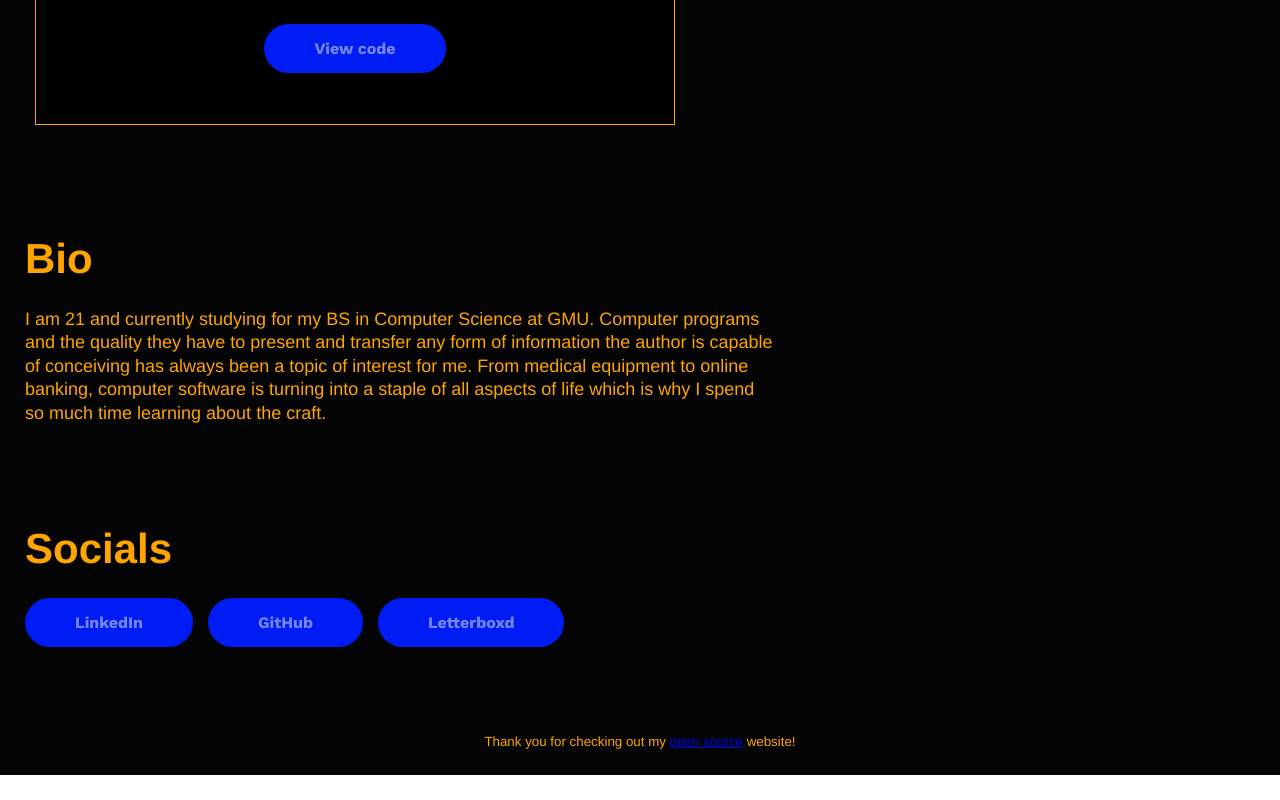
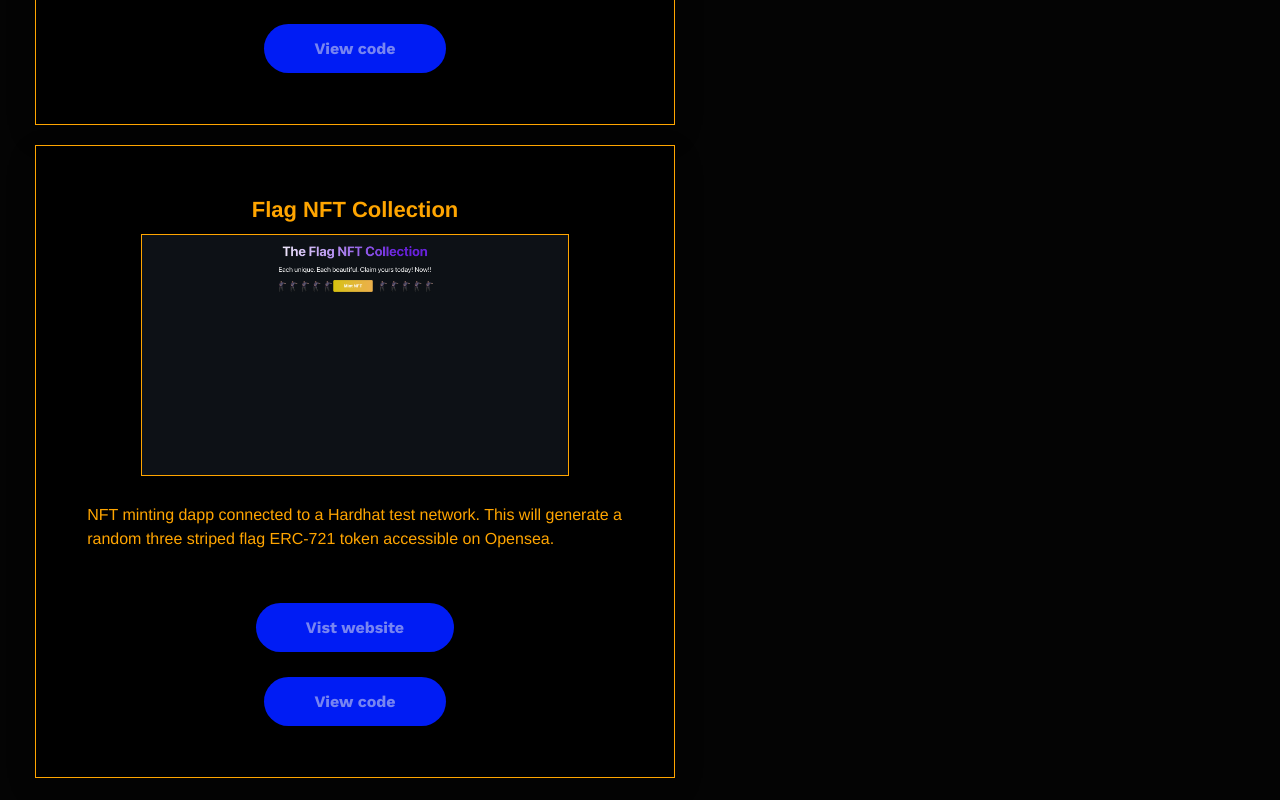
Before and after one commit to robelsiam/personalwebsite, a React (Create React App) app: page / in a window 1280 px wide. Shown: the part 1020-1820 px from the top of the page. Before the commit the page ends 1795 px from the top, so only its background shows below. Built offline with nearby package versions, Linux system fonts and the light colour scheme.

Commit message:
added project

```diff
--- a/src/components/Projects.js
+++ b/src/components/Projects.js
@@ -2,6 +2,7 @@
 import React, { useState, useRef } from "react";
 import { useSpring, animated } from "react-spring";
 import rillow from '../assets/rillow.png';
+import nftflag from '../assets/nftflagcollection.png';
 
 
 const Projects = () => {
@@ -104,7 +105,22 @@ const cards = [
         "https://www.youtube.com/watch?v=ehow0I26DPs",
       button2link:
         "https://github.com/robelsiam/rillow"
-    }
+    },
+    {
+      title: "Flag NFT Collection",
+      image: nftflag,
+      description:
+        "NFT minting dapp connected to a Hardhat test network. This will generate a random three striped flag ERC-721 token accessible on Opensea.",
+      button1:
+        "Vist website",
+      button2:
+        "View code",
+      button1link:
+        "https://long-cloud-9869.on.fleek.co/",
+      button2link:
+        "https://github.com/robelsiam/nftwebsite"
+    },
+
 ];
 
 export default Projects;
```
